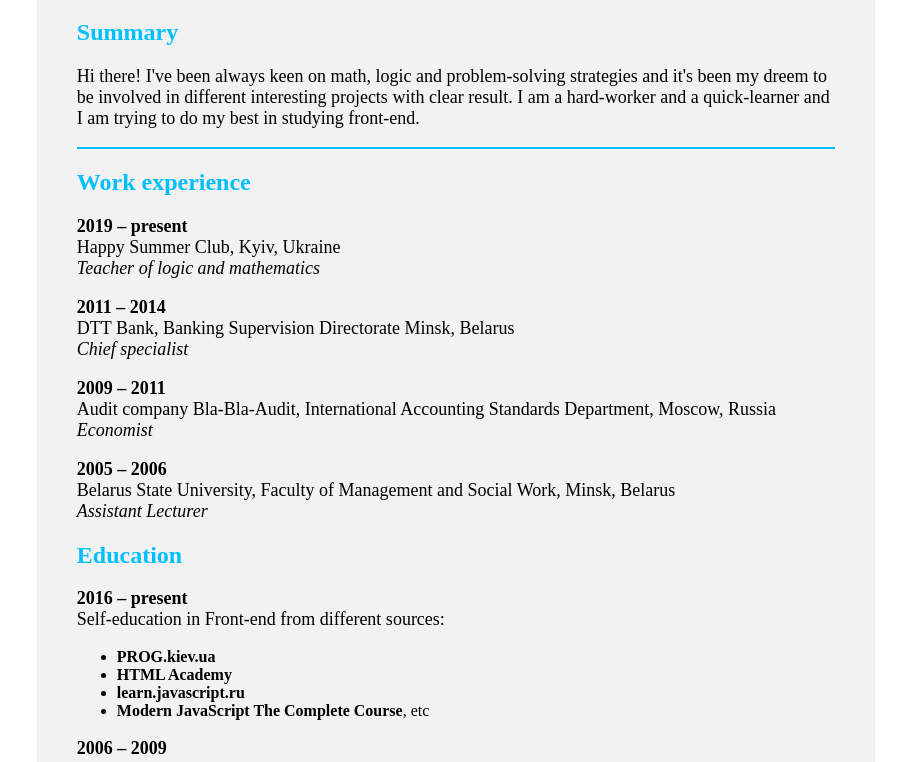
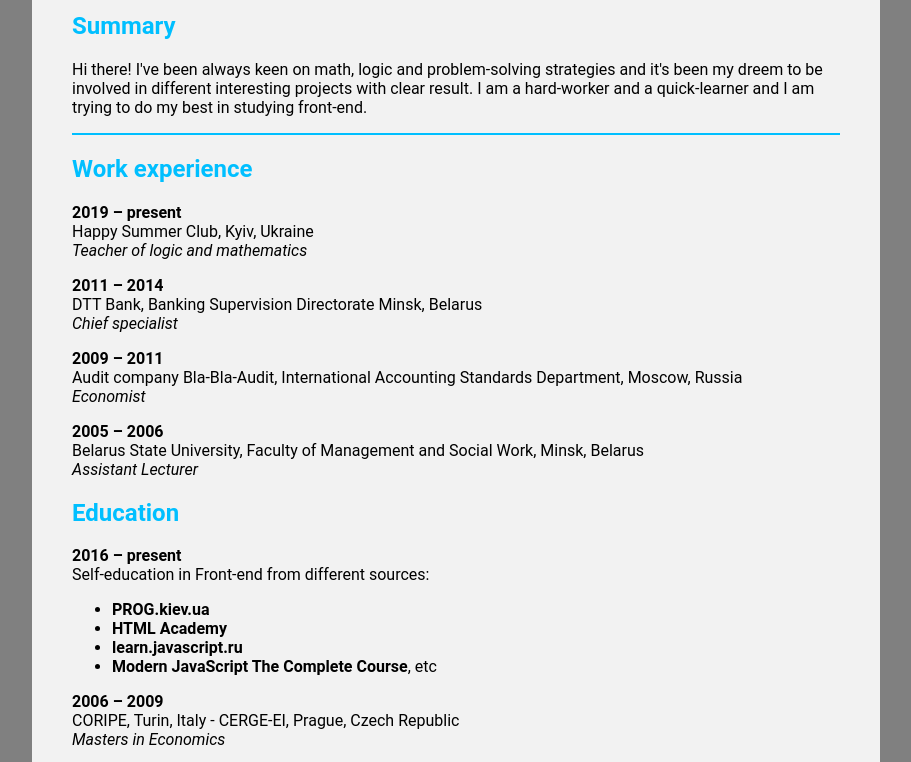
Before and after one commit to GrnTea/rsschool-cv, a plain HTML site: page index.html in a window 1280 px wide. Shown: the part 188-950 px from the top of the page, without its empty margins (184-1095 px from the left). Drawn offline with Linux system fonts and the light colour scheme.

Commit message:
change styles formatting

```diff
--- a/index.html
+++ b/index.html
@@ -9,7 +9,7 @@
 
 <body>
 	<style type="text/css">
-		.body {
+		body {
 		margin: 0;
 		font-family: 'Roboto', sans-serif;
 		background-color: grey;
@@ -29,7 +29,7 @@
         }
 
         p {
-        font-size: 18px;
+        font-size: 16px;
         }
 
         img {
@@ -92,14 +92,13 @@
         }
 	</style>
 
-	<header >
+	<header>
 		<img class="avatar" src="img/avatar.png" alt="photo" width="200px">
 		<div class="info"></div>
 			<h1>Ekaterina Matveeva</h1>
 			<div class = "icon"><img src="img/telegram.png" alt="telegram" width = "15px"><img src="img/viber.png" alt="viber" width = "15px"><img src="img/phone.png" alt="phone" width = "15px">+38 01234567890</div>
 			<div class = "icon"><img src="img/mail.png" alt="mail" width = "15px"><a href="blacktea@gmail.com"> blacktea@gmail.com</a>
 			<div class = "icon"><img src="img/marker.png" alt="location" width = "15px"> Current city: Kiev</div>
-
 		</div>
 	</header>
 	<div class = "container">
```
